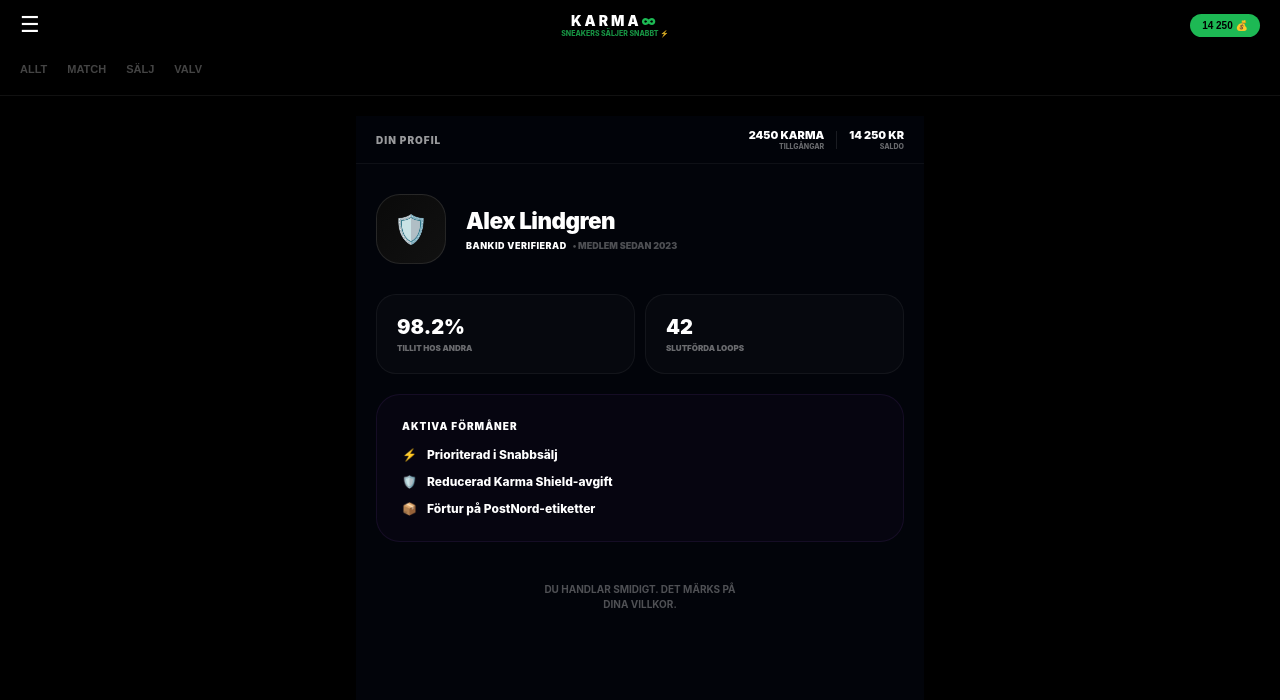
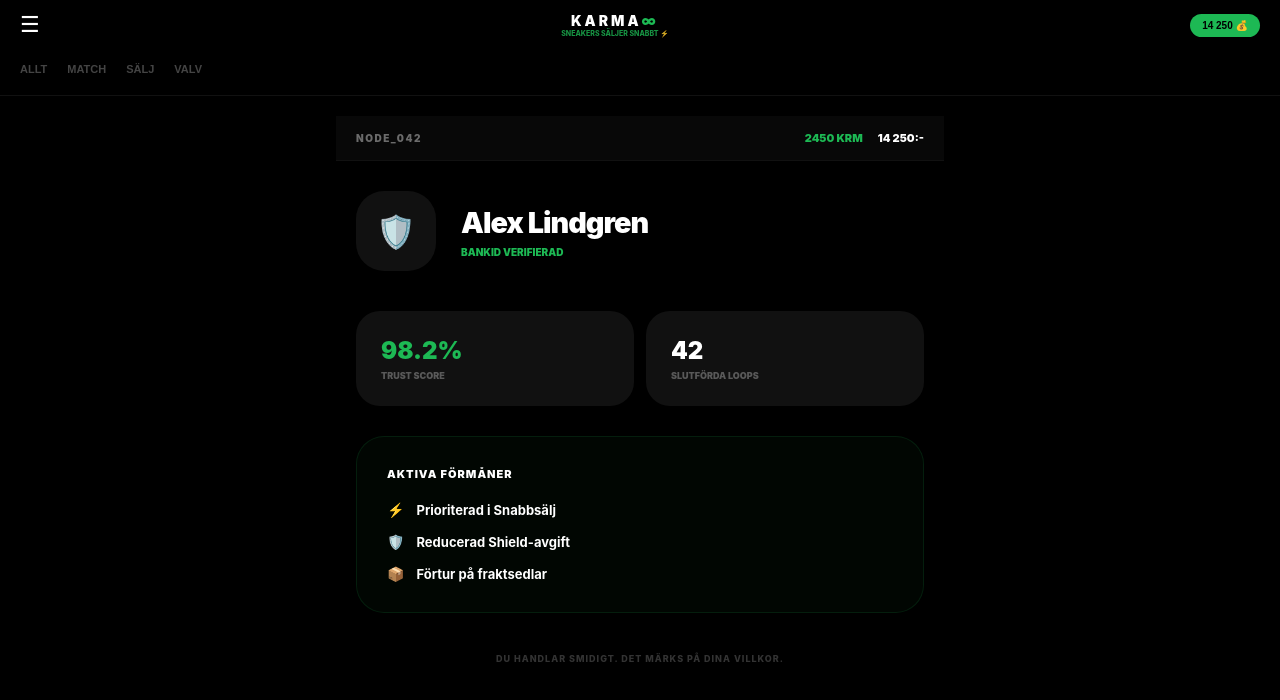
Before and after one commit to gascheckking/marketbeg-appGem, a Next.js app: page /profile in a window 1280 px wide. Shown: the top 700 px of the page. Built offline with nearby package versions, Linux system fonts and the light colour scheme.

Commit message:
Update page.tsx

```diff
--- a/app/profile/page.tsx
+++ b/app/profile/page.tsx
@@ -12,99 +12,70 @@ export default function Profile() {
   };
 
   return (
-    <div className="page-wrapper" style={{ animation: 'fadeIn 0.5s ease', background: '#02040a', minHeight: '100vh' }}>
-
-      {/* SYSTEM-NAV (Smidig överblick) */}
+    <div className="page-wrapper" style={{ paddingBottom: '40px' }}>
+      {/* SYSTEM-NAV */}
       <div style={{
-        position: 'sticky', top: 0, zIndex: 100,
-        background: 'rgba(2, 4, 10, 0.95)', backdropFilter: 'blur(20px)',
-        borderBottom: '1px solid rgba(255,255,255,0.05)', padding: '12px 20px'
+        margin: '0 -20px 30px -20px', padding: '15px 20px',
+        background: '#080808', borderBottom: '1px solid #111',
+        display: 'flex', justifyContent: 'space-between', alignItems: 'center'
       }}>
-        <div style={{ display: 'flex', justifyContent: 'space-between', alignItems: 'center' }}>
-          <span style={{ fontSize: '10px', fontWeight: 900, letterSpacing: '1px', opacity: 0.6 }}>DIN PROFIL</span>
-          <div style={{ display: 'flex', gap: '12px', alignItems: 'center' }}>
+        <span style={{ fontSize: '10px', fontWeight: 900, letterSpacing: '1.5px', opacity: 0.4 }}>NODE_042</span>
+        <div style={{ display: 'flex', gap: '15px' }}>
            <div style={{ textAlign: 'right' }}>
-                <div style={{ fontSize: '11px', fontWeight: 900, color: 'var(--neon-mint)' }}>{user.karma} KARMA</div>
-                <div style={{ fontSize: '7px', fontWeight: 800, opacity: 0.4 }}>TILLGÅNGAR</div>
+              <div style={{ fontSize: '11px', fontWeight: 900, color: '#1DB954' }}>{user.karma} KRM</div>
            </div>
-             <div style={{ width: '1px', height: '18px', background: 'rgba(255,255,255,0.1)' }}></div>
            <div style={{ textAlign: 'right' }}>
-                <div style={{ fontSize: '11px', fontWeight: 900 }}>14 250 KR</div>
-                <div style={{ fontSize: '7px', fontWeight: 800, opacity: 0.4 }}>SALDO</div>
-             </div>
+              <div style={{ fontSize: '11px', fontWeight: 900 }}>14 250:-</div>
            </div>
         </div>
       </div>
 
-      <div style={{ padding: '20px' }}>
-
-        {/* HEADER SECTION (Fokus på Verifiering & Tillit) */}
-        <div style={{ display: 'flex', alignItems: 'center', gap: '20px', marginBottom: '30px', marginTop: '10px' }}>
+      {/* HEADER */}
+      <div style={{ display: 'flex', alignItems: 'center', gap: '25px', marginBottom: '40px' }}>
         <div style={{
-            width: '70px', height: '70px', borderRadius: '24px',
-            border: '1px solid rgba(255,255,255,0.1)', display: 'flex',
-            alignItems: 'center', justifyContent: 'center', fontSize: '28px',
-            background: 'linear-gradient(135deg, #0a0a0a 0%, #111 100%)'
+          width: '80px', height: '80px', borderRadius: '28px',
+          background: '#111', display: 'flex', alignItems: 'center', justifyContent: 'center', fontSize: '32px'
         }}>🛡️</div>
         <div>
-            <h1 style={{ fontSize: '1.4rem', fontWeight: 900, margin: 0, letterSpacing: '-0.5px' }}>{user.name}</h1>
-            <div style={{ display: 'flex', gap: '6px', marginTop: '6px' }}>
-              <span style={{ color: 'var(--neon-mint)', fontSize: '9px', fontWeight: 900, letterSpacing: '0.5px' }}>
-                BANKID VERIFIERAD
-              </span>
-              <span style={{ color: 'rgba(255,255,255,0.3)', fontSize: '9px', fontWeight: 900 }}>• MEDLEM SEDAN 2023</span>
+          <h1 style={{ fontSize: '1.8rem', fontWeight: 900, margin: 0, letterSpacing: '-1px' }}>{user.name}</h1>
+          <div style={{ display: 'flex', gap: '10px', marginTop: '6px' }}>
+            <span style={{ color: '#1DB954', fontSize: '10px', fontWeight: 900 }}>BANKID VERIFIERAD</span>
           </div>
         </div>
       </div>
 
-        {/* TILLIT & AKTIVITET (Rensat Grid) */}
-        <div style={{ display: 'grid', gridTemplateColumns: '1fr 1fr', gap: '10px', marginBottom: '20px' }}>
-          <div style={{ background: 'rgba(255,255,255,0.02)', padding: '20px', borderRadius: '20px', border: '1px solid rgba(255,255,255,0.05)' }}>
-            <div style={{ fontSize: '20px', fontWeight: 900, color: 'var(--neon-mint)' }}>{user.trustScore}</div>
-            <div style={{ fontSize: '8px', fontWeight: 900, opacity: 0.4, marginTop: '4px' }}>TILLIT HOS ANDRA</div>
+      {/* STATS */}
+      <div style={{ display: 'grid', gridTemplateColumns: '1fr 1fr', gap: '12px', marginBottom: '30px' }}>
+        <div style={{ background: '#111', padding: '25px', borderRadius: '24px' }}>
+          <div style={{ fontSize: '24px', fontWeight: 900, color: '#1DB954' }}>{user.trustScore}</div>
+          <div style={{ fontSize: '9px', fontWeight: 900, opacity: 0.3, marginTop: '5px' }}>TRUST SCORE</div>
         </div>
-          <div style={{ background: 'rgba(255,255,255,0.02)', padding: '20px', borderRadius: '20px', border: '1px solid rgba(255,255,255,0.05)' }}>
-            <div style={{ fontSize: '20px', fontWeight: 900 }}>{user.loops}</div>
-            <div style={{ fontSize: '8px', fontWeight: 900, opacity: 0.4, marginTop: '4px' }}>SLUTFÖRDA LOOPS</div>
+        <div style={{ background: '#111', padding: '25px', borderRadius: '24px' }}>
+          <div style={{ fontSize: '24px', fontWeight: 900 }}>{user.loops}</div>
+          <div style={{ fontSize: '9px', fontWeight: 900, opacity: 0.3, marginTop: '5px' }}>SLUTFÖRDA LOOPS</div>
         </div>
       </div>
 
-        {/* DINA FÖRMÅNER (Ersätter DNA/Hype) */}
-        <div style={{
-          padding: '25px',
-          background: 'rgba(157, 78, 221, 0.03)',
-          border: '1px solid rgba(157, 78, 221, 0.1)',
-          borderRadius: '24px'
-        }}>
-          <h3 style={{ margin: '0 0 15px 0', fontSize: '10px', fontWeight: 900, color: 'var(--neon-purple)', letterSpacing: '1px' }}>AKTIVA FÖRMÅNER</h3>
-
-          <div style={{ display: 'flex', flexDirection: 'column', gap: '12px' }}>
-            <div style={{ display: 'flex', alignItems: 'center', gap: '10px' }}>
-              <span style={{ fontSize: '12px' }}>⚡</span>
-              <span style={{ fontSize: '12px', fontWeight: 800 }}>Prioriterad i Snabbsälj</span>
+      {/* PERKS */}
+      <div style={{ padding: '30px', background: '#1DB95408', border: '1px solid #1DB95422', borderRadius: '28px' }}>
+        <h3 style={{ margin: '0 0 20px 0', fontSize: '11px', fontWeight: 900, letterSpacing: '1px' }}>AKTIVA FÖRMÅNER</h3>
+        <div style={{ display: 'flex', flexDirection: 'column', gap: '15px' }}>
+          {[
+            { icon: '⚡', text: 'Prioriterad i Snabbsälj' },
+            { icon: '🛡️', text: 'Reducerad Shield-avgift' },
+            { icon: '📦', text: 'Förtur på fraktsedlar' }
+          ].map((perk, i) => (
+            <div key={i} style={{ display: 'flex', alignItems: 'center', gap: '12px' }}>
+              <span style={{ fontSize: '14px' }}>{perk.icon}</span>
+              <span style={{ fontSize: '13px', fontWeight: 700 }}>{perk.text}</span>
             </div>
-            <div style={{ display: 'flex', alignItems: 'center', gap: '10px' }}>
-              <span style={{ fontSize: '12px' }}>🛡️</span>
-              <span style={{ fontSize: '12px', fontWeight: 800 }}>Reducerad Karma Shield-avgift</span>
-            </div>
-            <div style={{ display: 'flex', alignItems: 'center', gap: '10px' }}>
-              <span style={{ fontSize: '12px' }}>📦</span>
-              <span style={{ fontSize: '12px', fontWeight: 800 }}>Förtur på PostNord-etiketter</span>
-            </div>
+          ))}
         </div>
       </div>
 
-        {/* LUGN INFO-RAD */}
-        <div style={{ marginTop: '40px', textAlign: 'center' }}>
-          <p style={{ fontSize: '10px', opacity: 0.3, fontWeight: 700, lineHeight: '1.5', maxWidth: '200px', margin: '0 auto' }}>
-            {user.statusText.toUpperCase()}
-          </p>
+      <div style={{ marginTop: '40px', textAlign: 'center', opacity: 0.2 }}>
+        <p style={{ fontSize: '9px', fontWeight: 800, letterSpacing: '1px' }}>{user.statusText.toUpperCase()}</p>
       </div>
-      </div>
-
-      <style jsx>{`
-        @keyframes fadeIn { from { opacity: 0; transform: translateY(5px); } to { opacity: 1; transform: translateY(0); } }
-      `}</style>
     </div>
   );
 }
```
Lines whose indentation alone changed are shown as unchanged.
